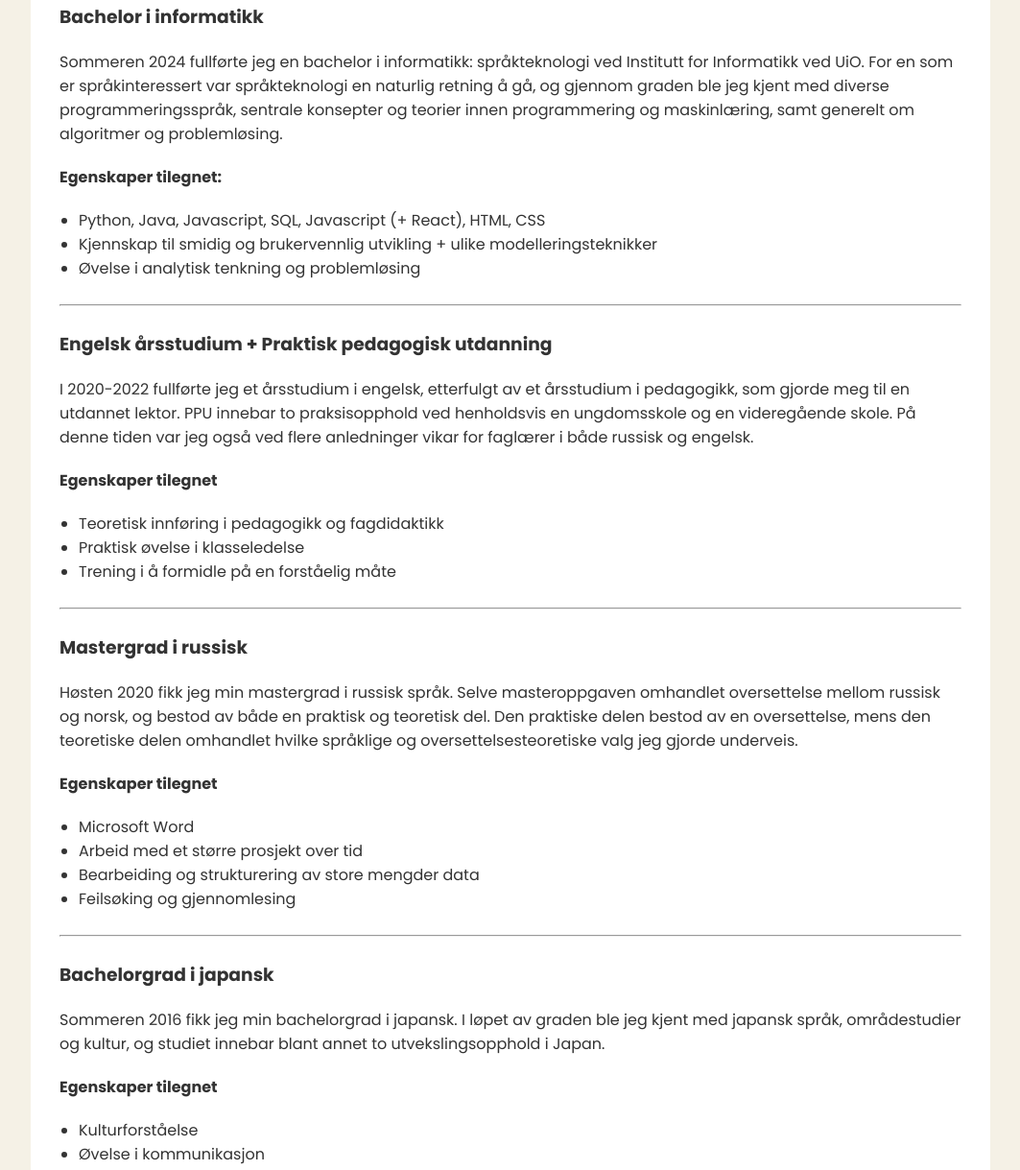
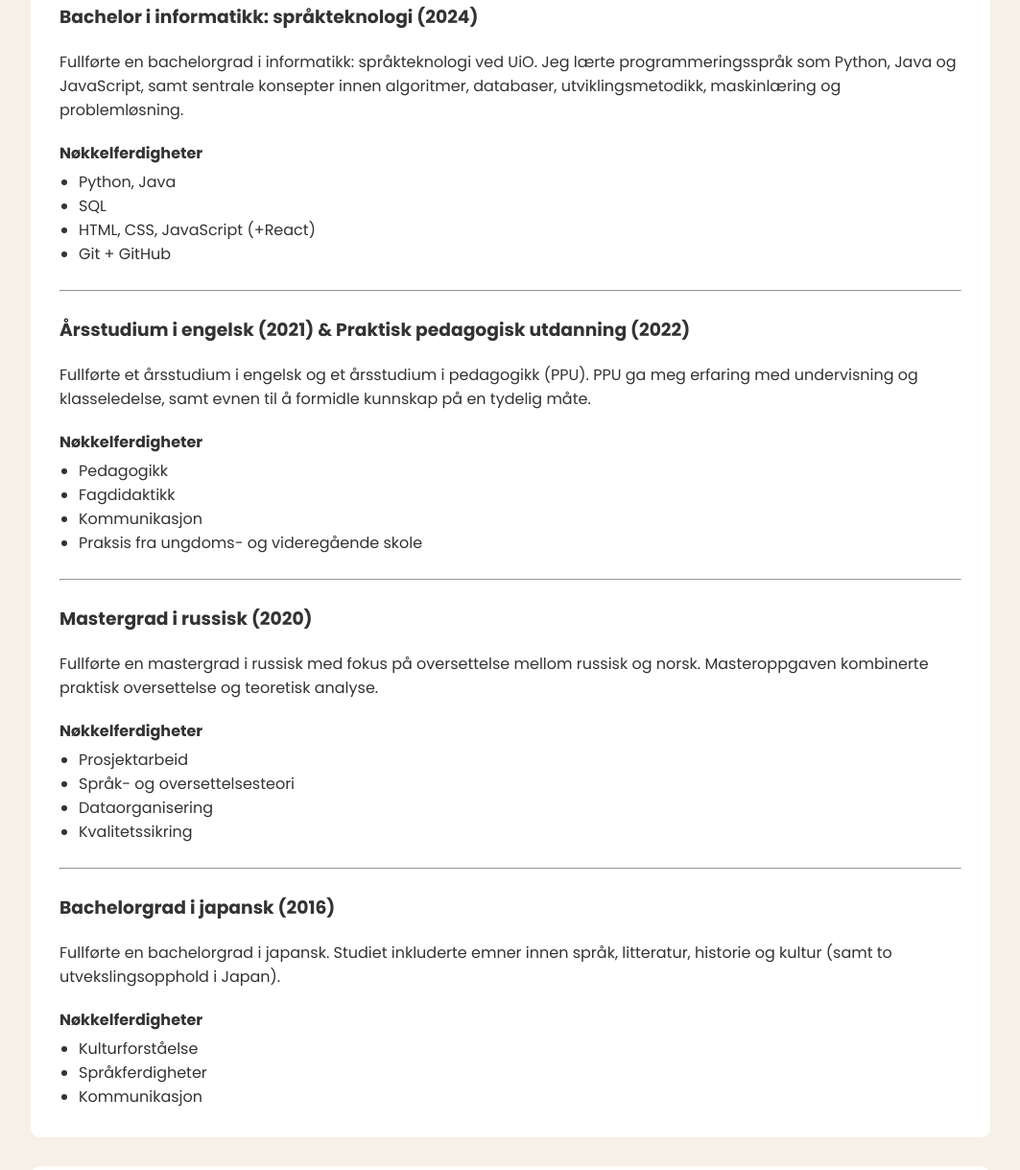
Before and after one commit to jens-vadim-heim/personal-website, a plain HTML site: page index.html in a window 1280 px wide. Shown: the part 1152-2371 px from the top of the page at 96% size, without its empty margins (108-1171 px from the left). Drawn offline with Linux system fonts and the light colour scheme.

Commit message:
shorten each point under 'education'

```diff
--- a/index.html
+++ b/index.html
@@ -85,75 +85,68 @@
         <div class="section-content">
           <h2>Utdanning</h2>
           <br />
-          <h3>Bachelor i informatikk</h3>
+          <h3>Bachelor i informatikk: språkteknologi (2024)</h3>
           <p>
-            Sommeren 2024 fullførte jeg en bachelor i informatikk:
-            språkteknologi ved Institutt for Informatikk ved UiO. For en som er
-            språkinteressert var språkteknologi en naturlig retning å gå, og
-            gjennom graden ble jeg kjent med diverse programmeringsspråk,
-            sentrale konsepter og teorier innen programmering og maskinlæring,
-            samt generelt om algoritmer og problemløsing.
+            Fullførte en bachelorgrad i informatikk: språkteknologi ved UiO. Jeg
+            lærte programmeringsspråk som Python, Java og JavaScript, samt
+            sentrale konsepter innen algoritmer, databaser, utviklingsmetodikk,
+            maskinlæring og problemløsning.
           </p>
-          <h4>Egenskaper tilegnet:</h4>
+          <h4>Nøkkelferdigheter</h4>
           <ul class="skills">
-            <li>
-              Python, Java, Javascript, SQL, Javascript (+ React), HTML, CSS
-            </li>
-            <li>
-              Kjennskap til smidig og brukervennlig utvikling + ulike
-              modelleringsteknikker
-            </li>
-            <li>Øvelse i analytisk tenkning og problemløsing</li>
+            <li>Python, Java</li>
+            <li>SQL</li>
+            <li>HTML, CSS, JavaScript (+React)</li>
+            <li>Git + GitHub</li>
           </ul>
           <br />
           <hr />
           <br />
-          <h3>Engelsk årsstudium + Praktisk pedagogisk utdanning</h3>
+          <h3>
+            Årsstudium i engelsk (2021) & Praktisk pedagogisk utdanning (2022)
+          </h3>
           <p>
-            I 2020-2022 fullførte jeg et årsstudium i engelsk, etterfulgt av et
-            årsstudium i pedagogikk, som gjorde meg til en utdannet lektor. PPU
-            innebar to praksisopphold ved henholdsvis en ungdomsskole og en
-            videregående skole. På denne tiden var jeg også ved flere
-            anledninger vikar for faglærer i både russisk og engelsk.
+            Fullførte et årsstudium i engelsk og et årsstudium i pedagogikk
+            (PPU). PPU ga meg erfaring med undervisning og klasseledelse, samt
+            evnen til å formidle kunnskap på en tydelig måte.
           </p>
-          <h4>Egenskaper tilegnet</h4>
+          <h4>Nøkkelferdigheter</h4>
           <ul class="skills">
-            <li>Teoretisk innføring i pedagogikk og fagdidaktikk</li>
-            <li>Praktisk øvelse i klasseledelse</li>
-            <li>Trening i å formidle på en forståelig måte</li>
+            <li>Pedagogikk</li>
+            <li>Fagdidaktikk</li>
+            <li>Kommunikasjon</li>
+            <li>Praksis fra ungdoms- og videregående skole</li>
           </ul>
           <br />
           <hr />
           <br />
-          <h3>Mastergrad i russisk</h3>
+          <h3>Mastergrad i russisk (2020)</h3>
           <p>
-            Høsten 2020 fikk jeg min mastergrad i russisk språk. Selve
-            masteroppgaven omhandlet oversettelse mellom russisk og norsk, og
-            bestod av både en praktisk og teoretisk del. Den praktiske delen
-            bestod av en oversettelse, mens den teoretiske delen omhandlet
-            hvilke språklige og oversettelsesteoretiske valg jeg gjorde
-            underveis.
+            Fullførte en mastergrad i russisk med fokus på oversettelse mellom
+            russisk og norsk. Masteroppgaven kombinerte praktisk oversettelse og
+            teoretisk analyse.
           </p>
-          <h4>Egenskaper tilegnet</h4>
+          <h4>Nøkkelferdigheter</h4>
           <ul class="skills">
-            <li>Microsoft Word</li>
-            <li>Arbeid med et større prosjekt over tid</li>
-            <li>Bearbeiding og strukturering av store mengder data</li>
-            <li>Feilsøking og gjennomlesing</li>
+            <li>Prosjektarbeid</li>
+            <li>Språk- og oversettelsesteori</li>
+            <li>Dataorganisering</li>
+            <li>Kvalitetssikring</li>
           </ul>
           <br />
           <hr />
           <br />
-          <h3>Bachelorgrad i japansk</h3>
+          <h3>Bachelorgrad i japansk (2016)</h3>
           <p>
-            Sommeren 2016 fikk jeg min bachelorgrad i japansk. I løpet av graden
-            ble jeg kjent med japansk språk, områdestudier og kultur, og studiet
-            innebar blant annet to utvekslingsopphold i Japan.
+            Fullførte en bachelorgrad i japansk. Studiet inkluderte emner innen
+            språk, litteratur, historie og kultur (samt to utvekslingsopphold i
+            Japan).
           </p>
-          <h4>Egenskaper tilegnet</h4>
+          <h4>Nøkkelferdigheter</h4>
           <ul class="skills">
             <li>Kulturforståelse</li>
-            <li>Øvelse i kommunikasjon</li>
+            <li>Språkferdigheter</li>
+            <li>Kommunikasjon</li>
           </ul>
         </div>
       </section>
@@ -179,8 +172,7 @@
           <div class="portfolio-item">
             <br />
             <h3>
-              ToDo app (
-              <a
+              ToDo app (<a
                 href="https://todo-app-three-tau-90.vercel.app/"
                 target="_blank"
                 >live demo</a
@@ -189,7 +181,7 @@
                 href="https://github.com/jens-vadim-heim/todo-app"
                 target="_blank"
               >
-                GitHub </a
+                GitHub repo</a
               >)
             </h3>
 
--- a/style.css
+++ b/style.css
@@ -139,6 +139,10 @@ p {
   margin-left: 20px;
 }
 
+h4 {
+  margin: 0 0 5px;
+}
+
 footer {
   background-color: #333333;
   padding: 10px;
```
